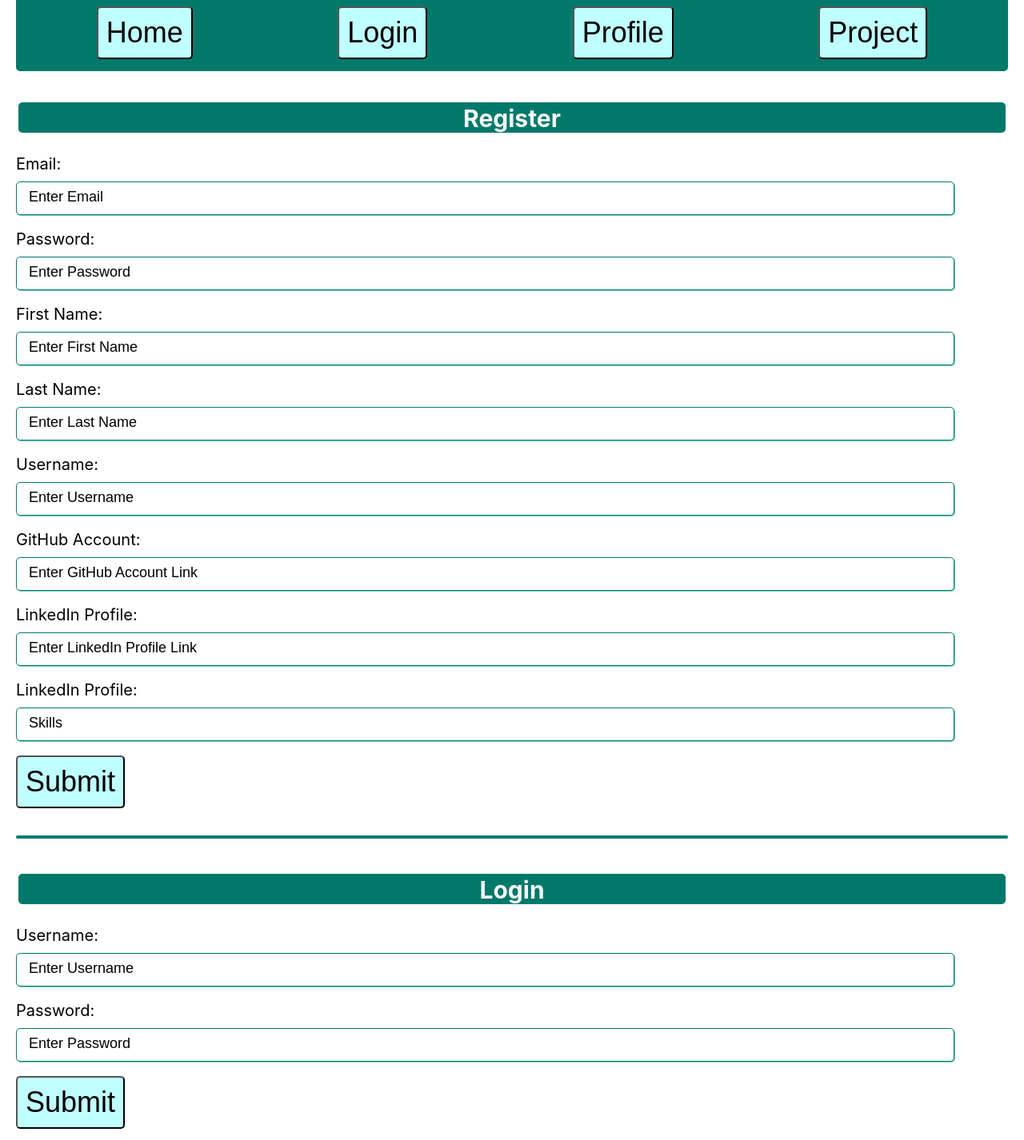
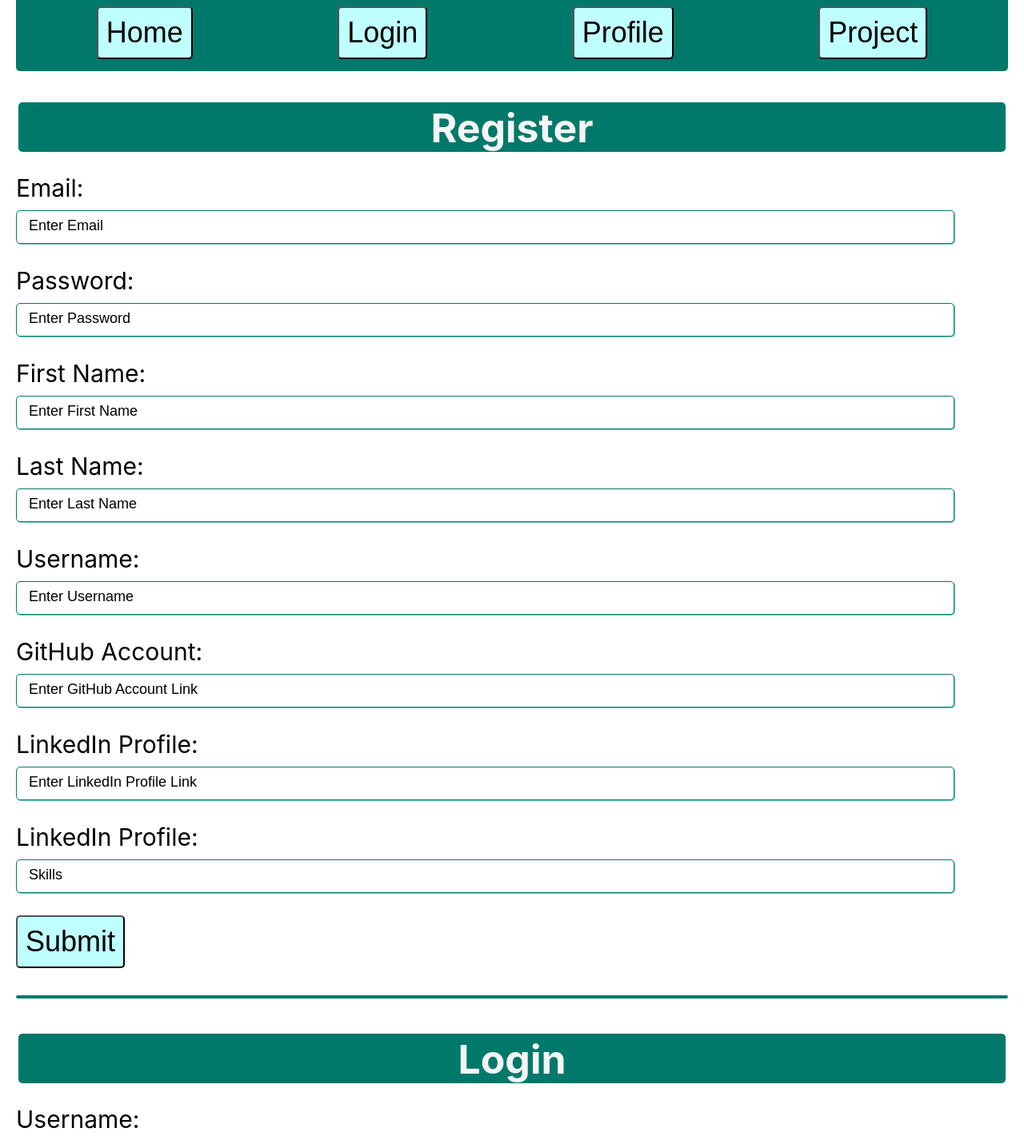
Before and after one commit to bdcii/Project-Enlistment, a React (Create React App) app in the folder client/: page /signin in a window 1280 px wide. Shown: the part 400-1826 px from the top of the page at 80% size. Built offline with nearby package versions, Linux system fonts and the light colour scheme; no server answers; the HTML template or start-up script is replaced by a standard one.

Commit message:
Added media queries to Signin.js to increase text size as screen size increases.

```diff
--- a/client/src/pages/Signin/Signin.css
+++ b/client/src/pages/Signin/Signin.css
@@ -30,3 +30,23 @@
     margin-top: 10px;
     margin-bottom: 20px;
 }
+
+@media only screen and (min-width: 600px) {
+    .register, .login {
+      font-size: 50px;
+    }
+
+    .entryLabel {
+        font-size: 30px;
+    }
+
+    .entry {
+        font-size: 25px;
+        margin-bottom: 30px;
+    }
+
+    ::placeholder {
+        font-size: 25px;
+    }
+
+  }
--- a/client/src/pages/Signin/Signin.js
+++ b/client/src/pages/Signin/Signin.js
@@ -82,7 +82,7 @@ return (
     <div className="App">
       <div>
         <br />
-        <h1>Register</h1>
+        <h1 className="register">Register</h1>
         <br />
         <div className="entryLabel">Email:</div>
         <div className="entry">
@@ -155,7 +155,7 @@ return (
       <br />
 
       <div>
-        <h1>Login</h1>
+        <h1 className="login">Login</h1>
         <br />
 
         <div className="entryLabel">Username:</div>
```
